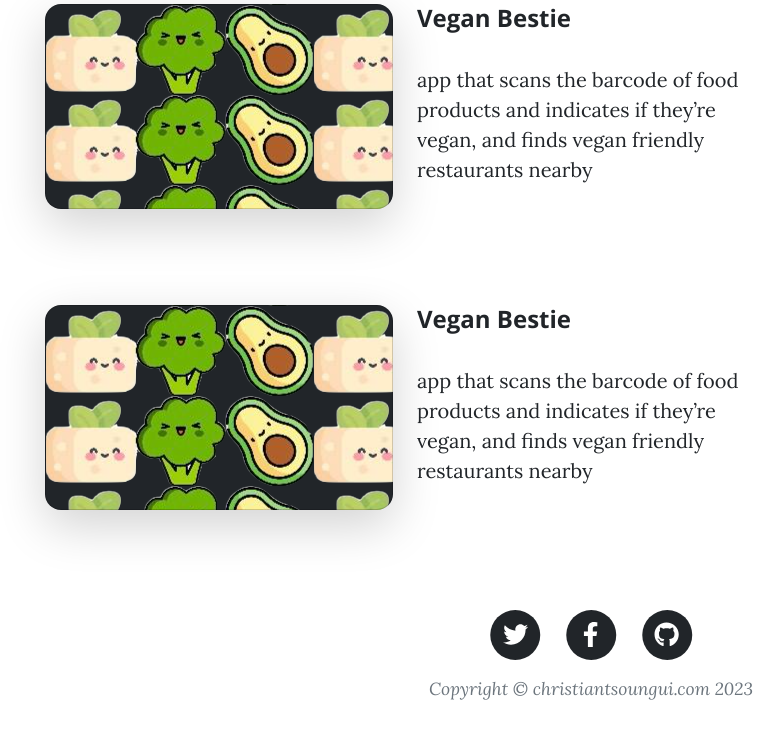
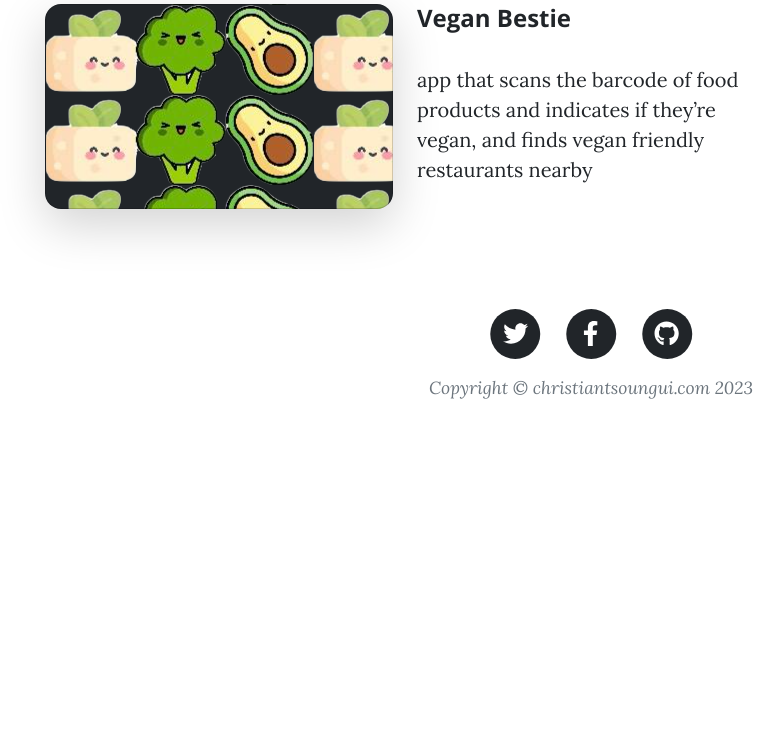
Before and after one commit to tsounguc/day-69, a Flask app: page /projects in a window 1280 px wide. Shown: the part 526-1276 px from the top of the page, without its empty margins (49-833 px from the left). After the commit the page ends 925 px from the top, so only its background shows below. Run offline with Flask 3, Linux system fonts and the light colour scheme; some libraries are stand-ins or nearby versions.

Commit message:
more minor changes

```diff
--- a/templates/about.html
+++ b/templates/about.html
@@ -9,7 +9,7 @@
     <div class="row gx-4 gx-lg-5 justify-content-center">
       <div class="col-md-10 col-lg-8 col-xl-7">
         <div class="page-heading">
-          <span>About Me</sp>
+          <span>About Me</span>
 <!--          <span class="subheading">-->
 <!--            My name is Christian Tsoungui Nkoulou. I'm a Software Developer based in Washington, DC.-->
 <!--            I have three years of experience in Flutter and Python.-->
--- a/templates/projects.html
+++ b/templates/projects.html
@@ -33,21 +33,21 @@
     </a>
   </div>
 
-  <div class="vegan_bestie">
-    <a href="#" >
-      <div class="row row-cols-1 row-cols-lg-3 align-items-stretch g-4 py-5">
-        <div class="col">
-          <div class="card card-cover h-100 overflow-hidden text-bg-dark rounded-4 shadow-lg" style="background-image: url('../static/assets/img/vegan_bestie_logo.png')">
-            <div class="d-flex flex-column h-100 py-5 my-5 px-5 display-6 lh-4 text-green text-shadow-1"></div>
-          </div>
-        </div>
-        <div>
-          <h4 class="fw-bold">Vegan Bestie</h4>
-          <p class="mb-4 ">app that scans the barcode of food products and indicates if they’re vegan, and finds vegan friendly restaurants nearby</p>
-        </div>
-      </div>
-    </a>
-  </div>
+<!--  <div class="vegan_bestie">-->
+<!--    <a href="#" >-->
+<!--      <div class="row row-cols-1 row-cols-lg-3 align-items-stretch g-4 py-5">-->
+<!--        <div class="col">-->
+<!--          <div class="card card-cover h-100 overflow-hidden text-bg-dark rounded-4 shadow-lg" style="background-image: url('../static/assets/img/vegan_bestie_logo.png')">-->
+<!--            <div class="d-flex flex-column h-100 py-5 my-5 px-5 display-6 lh-4 text-green text-shadow-1"></div>-->
+<!--          </div>-->
+<!--        </div>-->
+<!--        <div>-->
+<!--          <h4 class="fw-bold">Vegan Bestie</h4>-->
+<!--          <p class="mb-4 ">app that scans the barcode of food products and indicates if they’re vegan, and finds vegan friendly restaurants nearby</p>-->
+<!--        </div>-->
+<!--      </div>-->
+<!--    </a>-->
+<!--  </div>-->
 </div>
 
 
--- a/templates/register.html
+++ b/templates/register.html
@@ -11,7 +11,7 @@ include "header.html" %}
       <div class="col-md-10 col-lg-8 col-xl-7">
         <div class="page-heading">
 <!--          <h1>Register</h1>-->
-          <span class="subheading">Start Contributing to the Blog!</span>
+          <span class="subheading">Register and start Contributing to the Blog!</span>
         </div>
       </div>
     </div>
```
